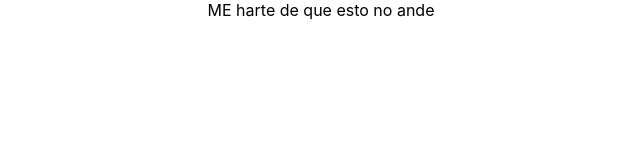
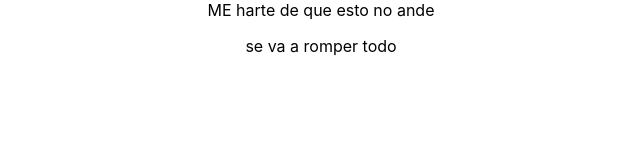
Before and after one commit to The-final-pg/equipo7, a React (Create React App) app: page / in a window 1280 px wide. Shown: the top 160 px of the page, without its empty margins (319-959 px from the left). Built offline with nearby package versions, Linux system fonts and the light colour scheme.

Commit message:
modificacion en app.js

```diff
--- a/src/App.js
+++ b/src/App.js
@@ -4,6 +4,7 @@ function App() {
   return (
     <div className="App">
       ME harte de que esto no ande
+      <p>se va a romper todo</p>
     </div>
   );
 }
```
